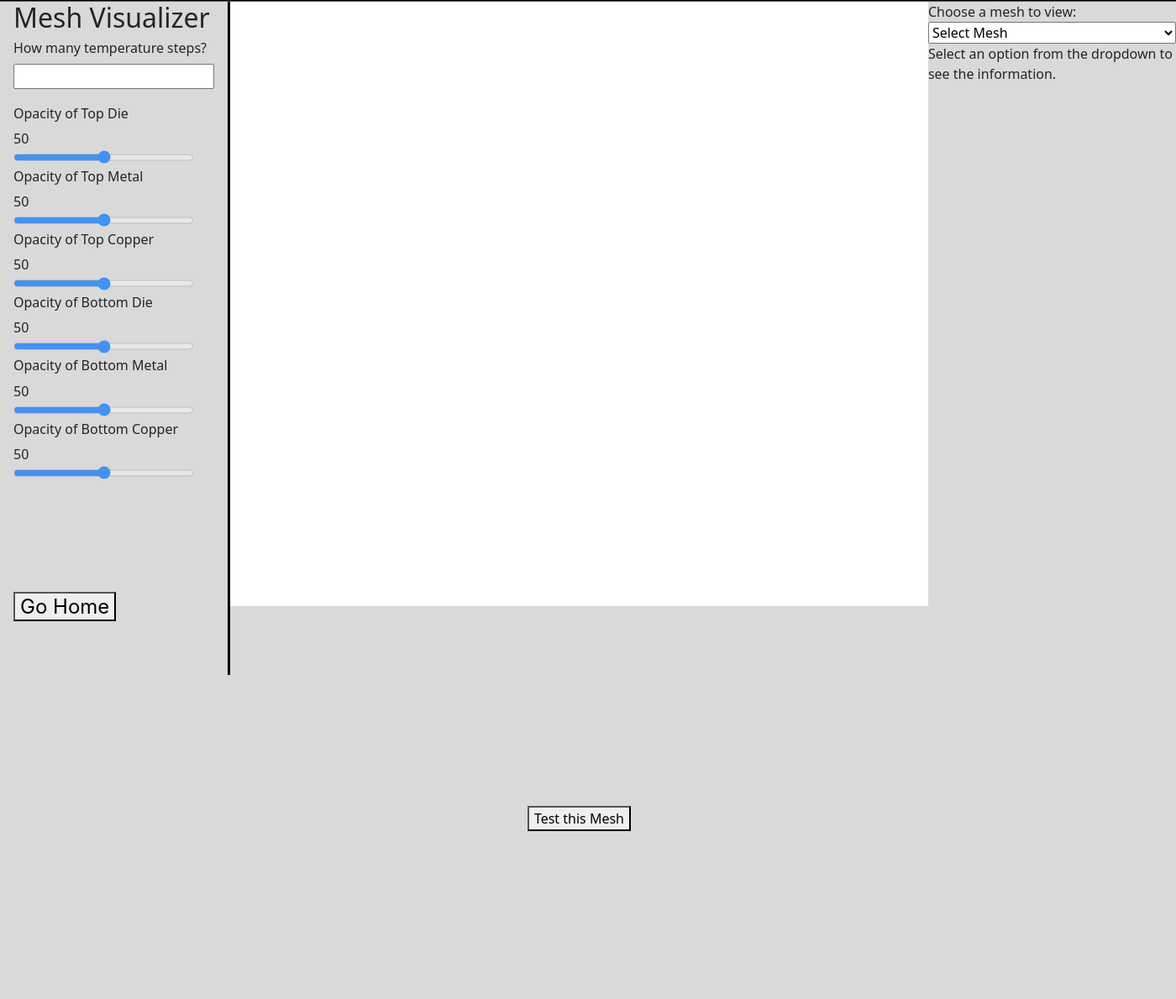
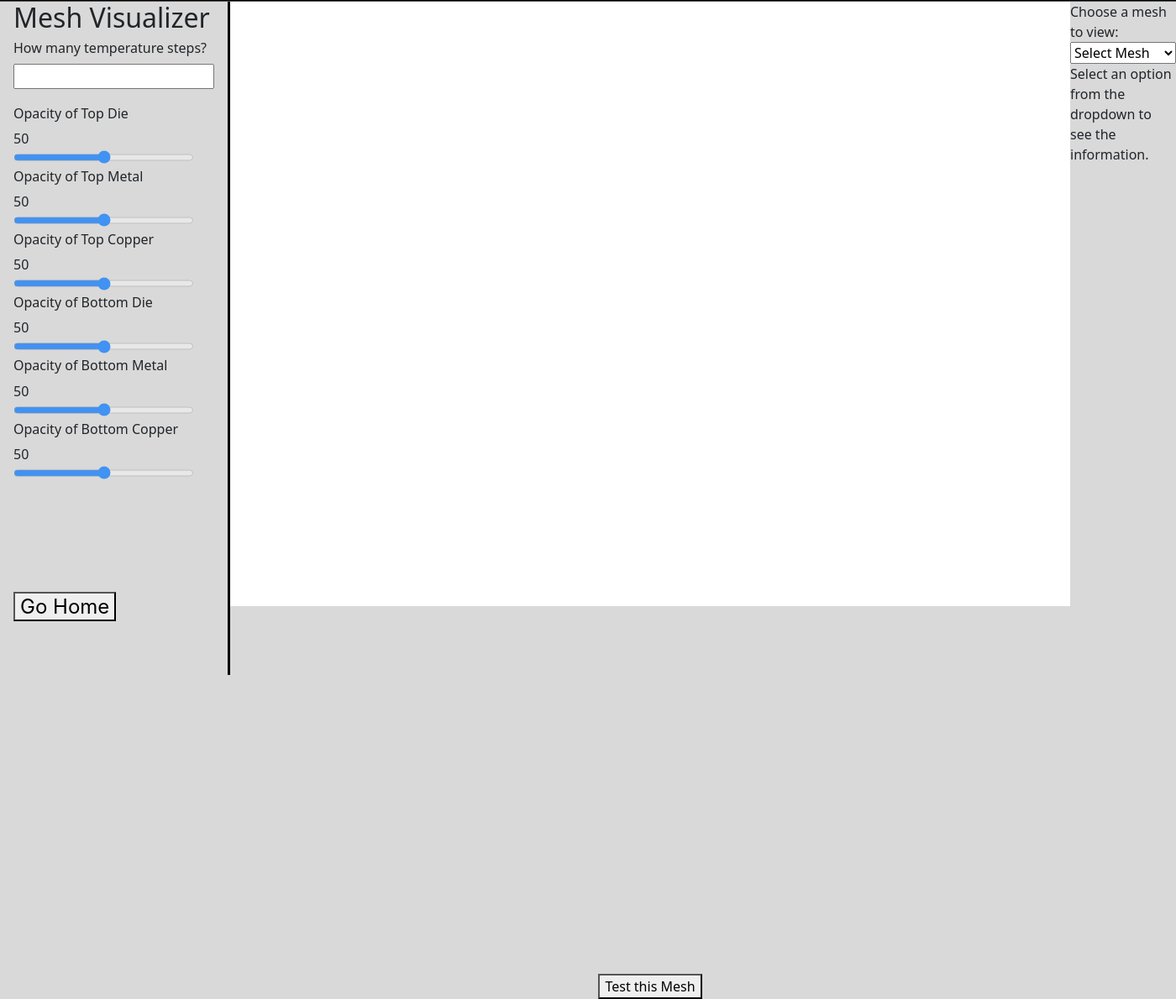
Before and after one commit to Siclarity/siBond, a Flask app: page /mesh in a window 1400 px wide. Shown: the part 53-1243 px from the top of the page at 84% size. Before the commit the page ends 1043 px from the top, so only its background shows below. Run offline with Flask 3, Linux system fonts and the light colour scheme; some libraries are stand-ins or nearby versions.

Commit message:
This will have a larger window for the interactive mesh Generator, also the gds page now will erase all the images and no longer have the image.png inside after a new upload.

```diff
--- a/website/templates/mesh.html
+++ b/website/templates/mesh.html
@@ -133,8 +133,8 @@
                 flex-direction: column;
             }
             iframe{
-                width: 800px;
-                height:600px;
+                width: 1000px;
+                height:800px;
                 border:none;
             }
     </style>
```
Also changed, not shown: website/templates/gds.html (+15 -4 lines).
